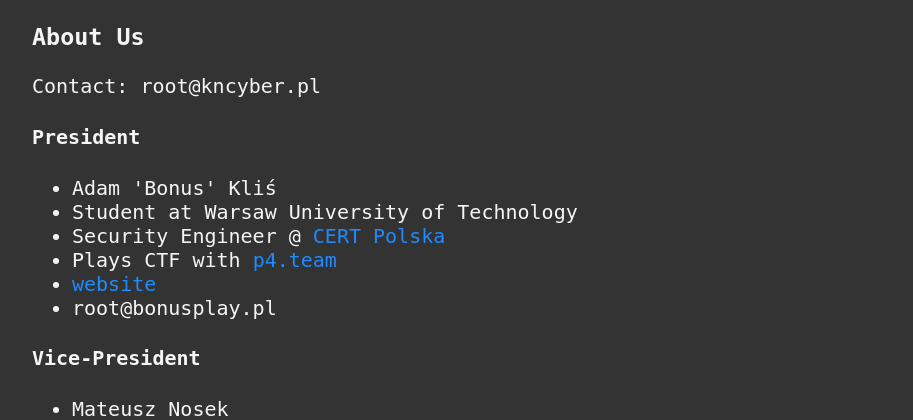
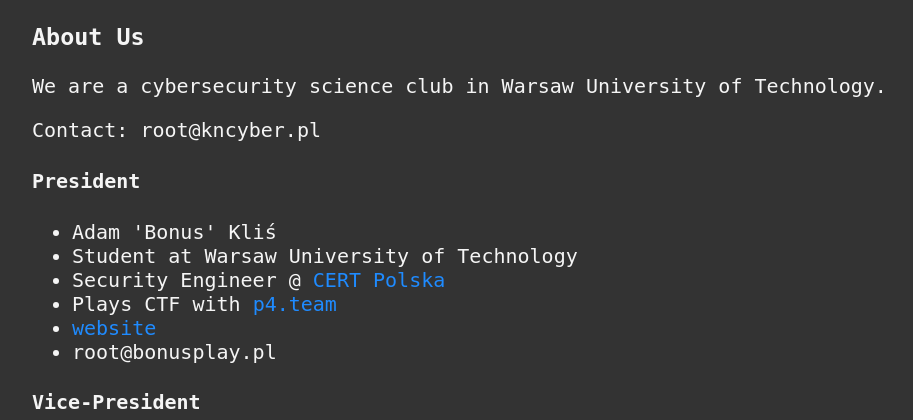
Before and after one commit to KNCyber/kncyber.pl, a Python web app: template templates/about.jinja2 in a window 1280 px wide. Shown: the part 143-563 px from the top of the page, without its empty margins (160-1073 px from the left). Run offline with Jinja, Linux system fonts and the light colour scheme; the template is opened without the code that fills it, so the values that code supplies are empty; some libraries are stand-ins or nearby versions.

Commit message:
Add info about who we actually are (#11)

```diff
--- a/templates/about.jinja2
+++ b/templates/about.jinja2
@@ -1,6 +1,10 @@
 {% extends "base.jinja2" %}
 {% block main %}
     <h3>About Us</h3>
+    <p>
+        We are a cybersecurity science club in Warsaw University of Technology.
+    </p>
+
 	<p>
 		Contact:
 		<span class="email" data-user="toor" data-domain="lp.rebycnk"/>
```
